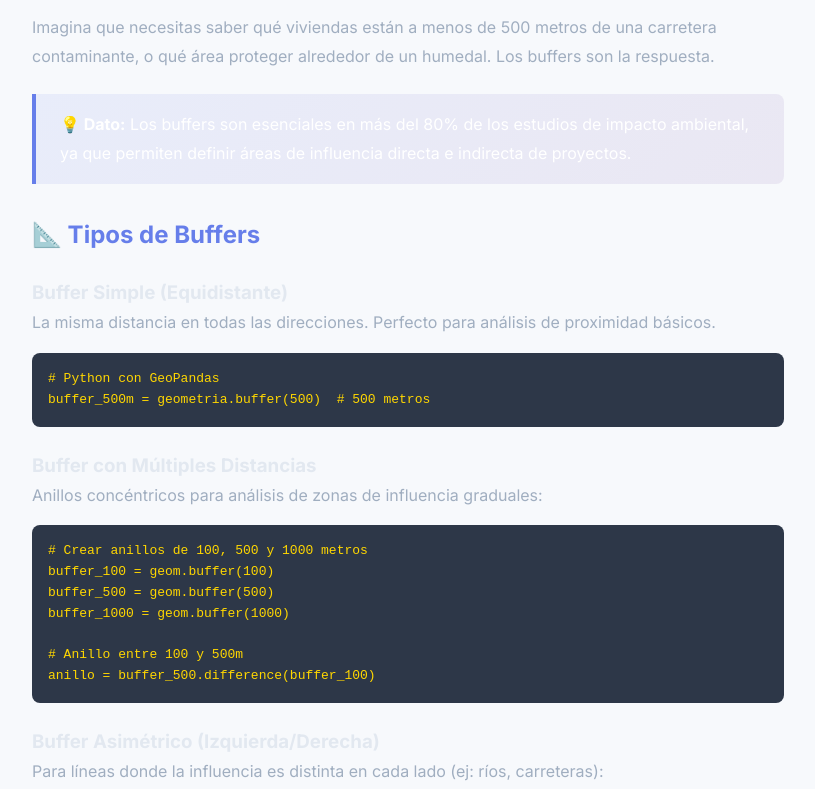
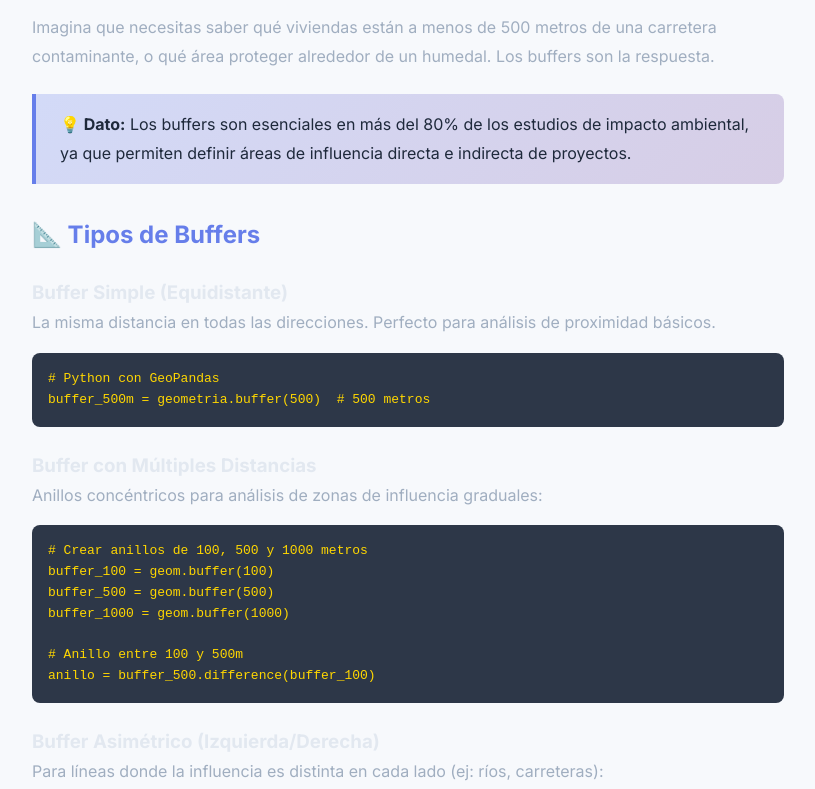
Before and after one commit to ramirezmaps/geosparkstudio, a plain HTML site: page blog/blog-buffers.html in a window 1280 px wide. Shown: the part 1275-2064 px from the top of the page, without its empty margins (232-1047 px from the left). Drawn offline with Linux system fonts and the light colour scheme.

Commit message:
🎨 Blog: .info-box con fondo más opaco (0.25) y texto oscuro (#1e293b) para mejor contraste

```diff
--- a/blog/blog-buffers.html
+++ b/blog/blog-buffers.html
@@ -114,7 +114,7 @@
         }
 
         .info-box {
-            background: linear-gradient(135deg, rgba(102, 126, 234, 0.1) 0%, rgba(118, 75, 162, 0.1) 100%);
+            background: linear-gradient(135deg, rgba(102, 126, 234, 0.25) 0%, rgba(118, 75, 162, 0.25) 100%);
             border-left: 4px solid #667eea;
             padding: 1rem 1.5rem;
             border-radius: 0 8px 8px 0;
@@ -122,7 +122,7 @@
         }
 
         .info-box p {
-            color: #ffffff;
+            color: #1e293b;
             margin: 0;
         }
 
```
Also changed, not shown: blog/blog-coordinate-systems.html (+2 -2 lines), blog/blog-sea-standards.html (+2 -2 lines), blog/blog-spatial-join.html (+2 -2 lines), blog/blog-streamlit-gis.html (+2 -2 lines), blog/blog-topology-validation.html (+2 -2 lines).
